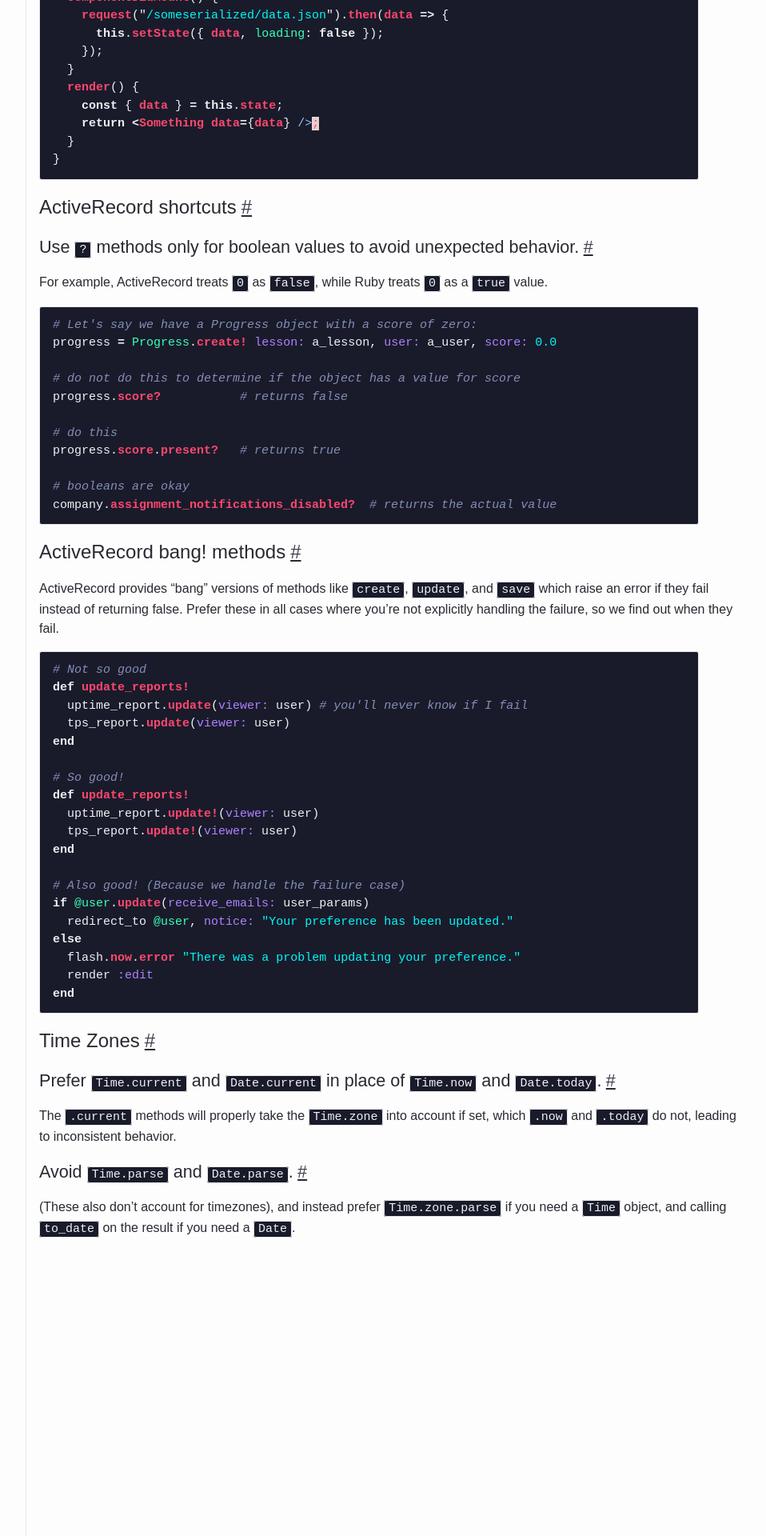
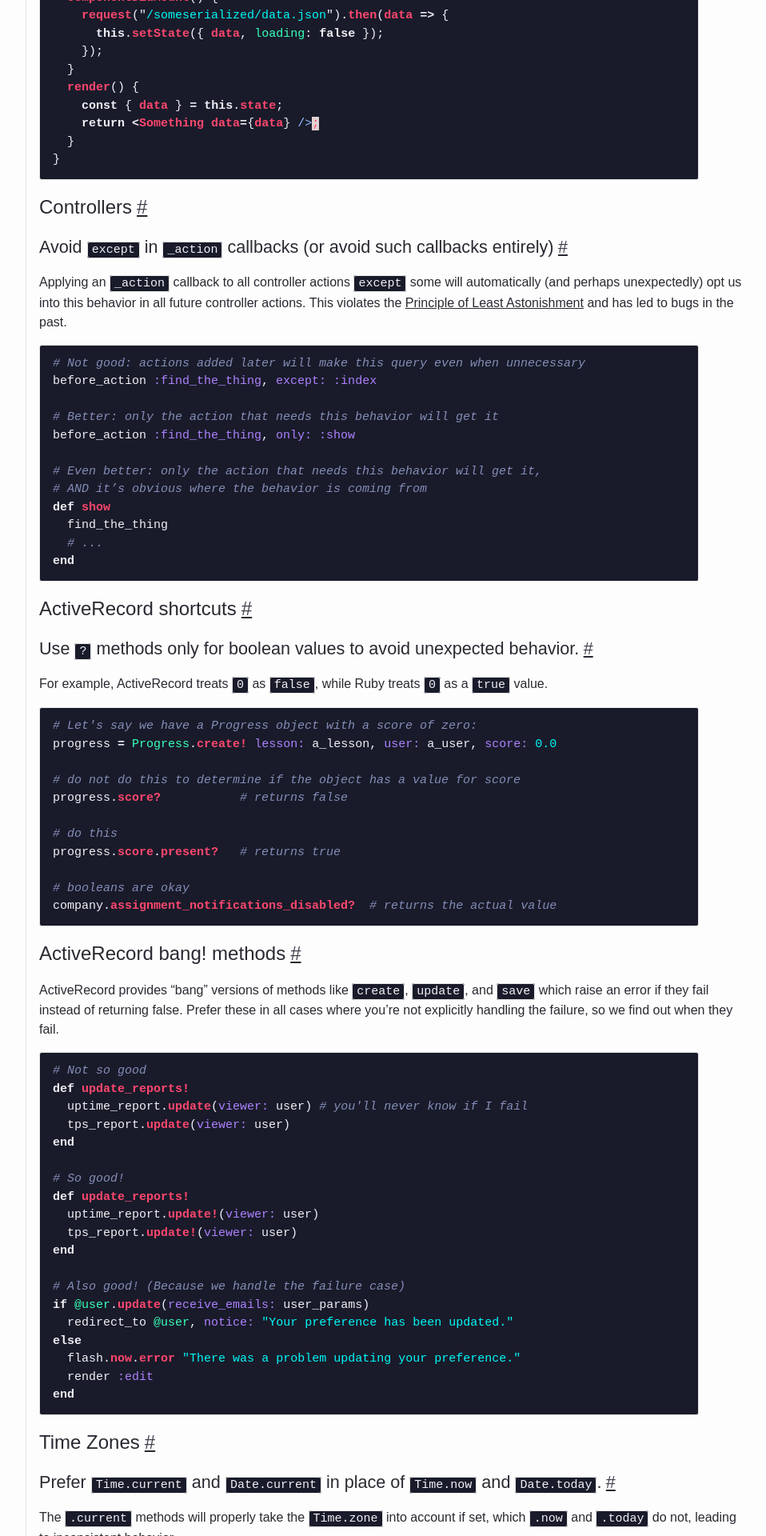
Before and after one commit to isabella232/lessonly.github.io, a Jekyll site: the page built from _styleguide/rails.md, in a window 1280 px wide. Shown: the part 3050-4970 px from the top of the page at 80% size, without its empty margins (287-1245 px from the left). Built offline with Jekyll 4.4.1, drawn with Linux system fonts in a browser that asks for light colours.

Commit message:
Prefer being explicit about controller behavior (#129)
* Prefer being explicit about controller behavior

* Update _styleguide/rails.md

Thanks, Aaron!

Co-Authored-By: Aaron Milam <aaron@lessonly.com>

````diff
--- a/_styleguide/rails.md
+++ b/_styleguide/rails.md
@@ -143,6 +143,27 @@ class TestComponent extends Component {
 }
 ```
 
+### Controllers
+
+#### Avoid `except` in `_action` callbacks (or avoid such callbacks entirely)
+
+Applying an `_action` callback to all controller actions `except` some will automatically (and perhaps unexpectedly) opt us into this behavior in all future controller actions. This violates the [Principle of Least Astonishment](https://en.wikipedia.org/wiki/Principle_of_least_astonishment) and has led to bugs in the past.
+
+```ruby
+# Not good: actions added later will make this query even when unnecessary
+before_action :find_the_thing, except: :index
+
+# Better: only the action that needs this behavior will get it
+before_action :find_the_thing, only: :show
+
+# Even better: only the action that needs this behavior will get it,
+# AND it’s obvious where the behavior is coming from
+def show
+  find_the_thing
+  # ...
+end
+```
+
 ### ActiveRecord shortcuts
 
 #### Use `?` methods only for boolean values to avoid unexpected behavior.
````
